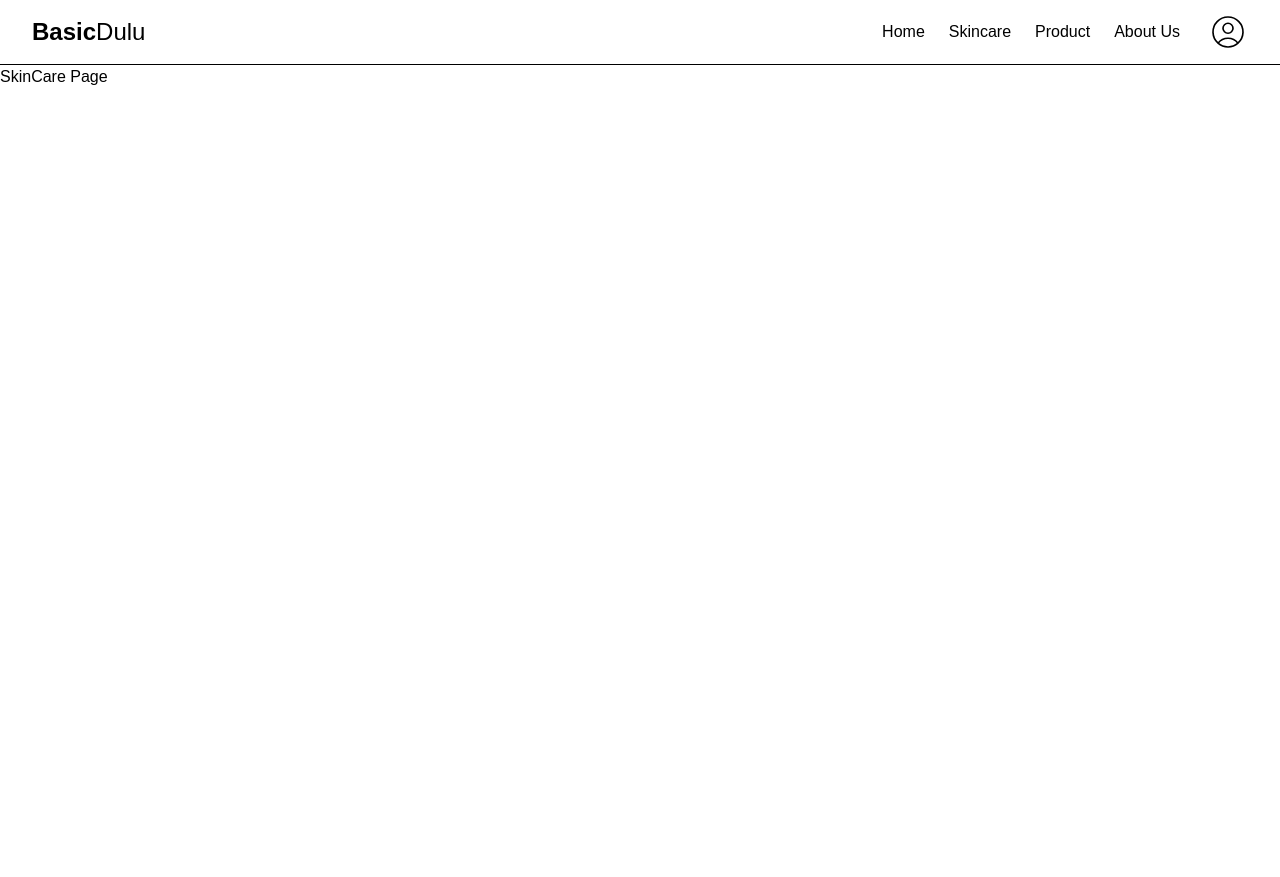
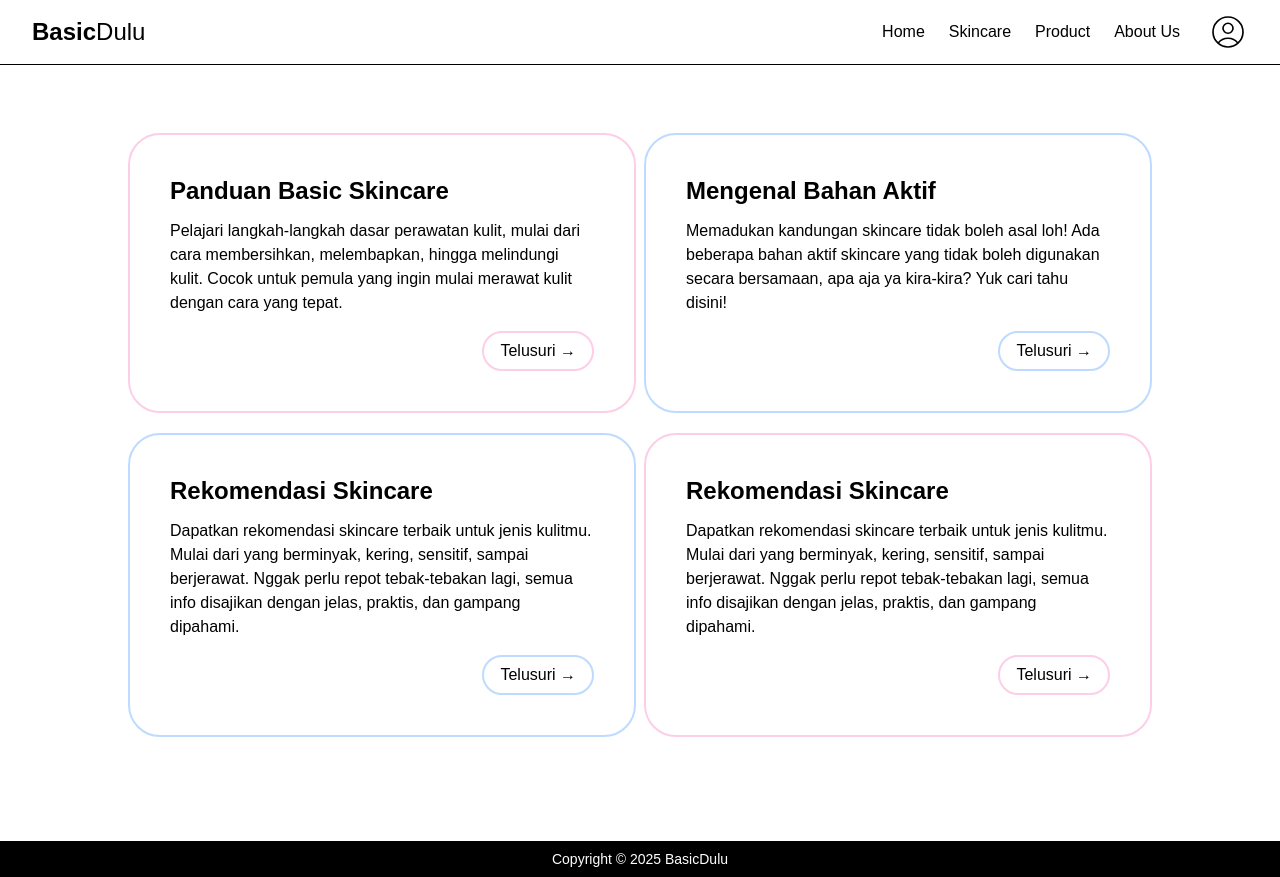
Before and after one commit to putrilauraa/PahamiKulit-FrontEnd, a Next.js app: page /skincare in a window 1280 px wide. Before the commit the page ends 800 px from the top, so only its background shows below. Built offline with nearby package versions, Linux system fonts and the light colour scheme; a web font is replaced by a local one.

Commit message:
feat(skincare): skincare dashboard

```diff
--- a/src/app/about-us/page.tsx
+++ b/src/app/about-us/page.tsx
@@ -1,10 +1,82 @@
 import Navbar from "@/components/Navbar"
+import { Footer } from '@/components/Footer';
+import { Montserrat } from 'next/font/google';
+
+const montserrat = Montserrat({ weight: '500', subsets: ['latin'] });
+
 
 export default function AboutUs() {
     return (
         <>
         <Navbar/>
             <h1>AboutUs Page</h1>
+
+            <div
+                className={`${montserrat.className}`}
+                style={{
+                    color: '#000000',
+                }}>
+
+
+<div className="grid grid-cols-1 md:grid-cols-2 grid-rows-4 md:grid-rows-2 gap-2 py-14 px-32 h-1/5">
+            {/* About Us */}
+            <div className="flex items-center">
+                    <div className="border-pink-200 bg-pink-200 border-2 px-10 py-10 rounded-4xl">
+                {/* Ilustrasi 1 */}
+                <div className="p-4 flex items-center space-x-4">
+                    <img
+                        className="w-100 h-auto mt-4"
+                        src="/Pink-11.png"
+                        alt="Mascot"
+                        >
+                    </img>
+                </div>
+
+                {/* Tile */}
+                <div className="font-semibold mb-3 text-2xl">
+                    About Us
+                </div>
+
+                {/* Description */}
+                <p>
+                BasicDulu adalah website edukasi skincare
+                untuk membantu masyarakat yang masih awam
+                dengan skincare dalam memahami dasar-dasar
+                perawatan kulit. Kami hadir dengan memfokuskan
+                pengemasan informasi secara simpel, praktis,
+                dan mudah dipahami agar dapat dengan mudah
+                dimengerti bagi pemula.
+                </p>
+
+
+
+
+
+                <div>
+                    <p>Hello sucker</p>
+                </div>
+
+                </div>
+            </div>
+
+            {/* Visi */}
+            <div className="Card">
+
+            </div>
+
+            </div>
+            {/* Misi */}
+
+            {/* Footer Introduction */}
+
+
+            </div>
+
+            <div className="mt-6">
+                <Footer />
+            </div>
+
         </>
+
     );
 }
--- a/src/app/skincare/page.tsx
+++ b/src/app/skincare/page.tsx
@@ -1,10 +1,133 @@
 import Navbar from '@/components/Navbar';
+import { Footer } from '@/components/Footer';
+import Link from 'next/link';
+import { Montserrat } from 'next/font/google';
+
+const montserrat = Montserrat({ weight: '500', subsets: ['latin'] });
 
 export default function SkinCare() {
     return (
         <>
             <Navbar />
-            <h1>SkinCare Page</h1>
+
+
+            <div className={'${montserrat.className}'}
+                style={{
+                    color: '#000000',
+                }}
+            >
+
+                <div className="grid grid-cols-1 md:grid-cols-2 grid-rows-4 md:grid-rows-2 gap-2 py-14 px-32 h-1/5">
+                    {/* Column */}
+                    <div className="flex items-center">
+
+                        <div className="border-pink-200 border-2 px-10 py-10 rounded-4xl hover:text-black hover:bg-pink-200">
+                            {/* Title */}
+                            <div className="font-semibold mb-3 text-2xl">
+                                Panduan Basic Skincare
+                            </div>
+
+                            {/* Description */}
+                            <p>
+                                Pelajari langkah-langkah dasar perawatan kulit,
+                                mulai dari cara membersihkan, melembapkan,
+                                hingga melindungi kulit.
+                                Cocok untuk pemula yang ingin mulai
+                                merawat kulit dengan cara yang tepat.
+                            </p>
+
+                            <div className="flex justify-end">
+                                <button className="border-pink-200 border-2 px-4 py-1.5 mt-4 rounded-4xl hover:text-white hover:bg-pink-300">
+                                    Telusuri →
+                                </button>
+                            </div>
+
+                        </div>
+                    </div>
+
+                    <div className="flex items-center">
+                        <div className="border-blue-200 border-2 px-10 py-10 rounded-4xl hover:text-black hover:bg-blue-200">
+                            {/* Title */}
+                            <div className="font-semibold mb-3 text-2xl">
+                                Mengenal Bahan Aktif
+                            </div>
+
+                            {/* Description */}
+                            <p>
+                                Memadukan kandungan skincare tidak boleh asal loh!
+                                Ada beberapa bahan aktif skincare yang tidak boleh
+                                digunakan secara bersamaan, apa aja ya kira-kira?
+                                Yuk cari tahu disini!
+                            </p>
+
+                            <div className="flex justify-end">
+                                <button className="border-blue-200 border-2 px-4 py-1.5 mt-4 rounded-4xl hover:text-white hover:bg-blue-300">
+                                    Telusuri →
+                                </button>
+                            </div>
+
+                        </div>
+                    </div>
+
+                    <div className="flex items-center">
+                        <div className="border-blue-200 border-2 px-10 py-10 rounded-4xl hover:text-black hover:bg-blue-200">
+                            {/* Title */}
+                            <div className="font-semibold mb-3 text-2xl">
+                                Rekomendasi Skincare
+                            </div>
+
+                            {/* Description */}
+                            <p>
+                                Dapatkan rekomendasi skincare terbaik untuk jenis
+                                kulitmu. Mulai dari yang berminyak, kering, sensitif,
+                                sampai berjerawat. Nggak perlu repot tebak-tebakan
+                                lagi, semua info disajikan dengan jelas, praktis,
+                                dan gampang dipahami.
+                            </p>
+
+                            <div className="flex justify-end">
+                                <button className="border-blue-200 border-2 px-4 py-1.5 mt-4 rounded-4xl hover:text-white hover:bg-blue-300">
+                                    Telusuri →
+                                </button>
+                            </div>
+
+                        </div>
+                    </div>
+
+                    <div className="flex items-center">
+                        <div className="border-pink-200 border-2 px-10 py-10 rounded-4xl hover:text-black hover:bg-pink-200">
+                            {/* Title */}
+                            <div className="font-semibold mb-3 text-2xl">
+                                Rekomendasi Skincare
+                            </div>
+
+                            {/* Description */}
+                            <p>
+                                Dapatkan rekomendasi skincare terbaik untuk jenis
+                                kulitmu. Mulai dari yang berminyak, kering, sensitif,
+                                sampai berjerawat. Nggak perlu repot tebak-tebakan
+                                lagi, semua info disajikan dengan jelas, praktis,
+                                dan gampang dipahami.
+                            </p>
+
+                            <div className="flex justify-end">
+                                <button className="border-pink-200 border-2 px-4 py-1.5 mt-4 rounded-4xl hover:text-white hover:bg-pink-300">
+                                    Telusuri →
+                                </button>
+                            </div>
+
+                        </div>
+                    </div>
+
+                </div>
+
+            </div>
+            <div className="mt-12">
+                <Footer />
+            </div>
+
         </>
+
+
     );
 }
```
Also changed, not shown: package.json (+4 -3 lines), public/Pink-11.png (added), 1 other file (tests, documents, lock files or other folders).
